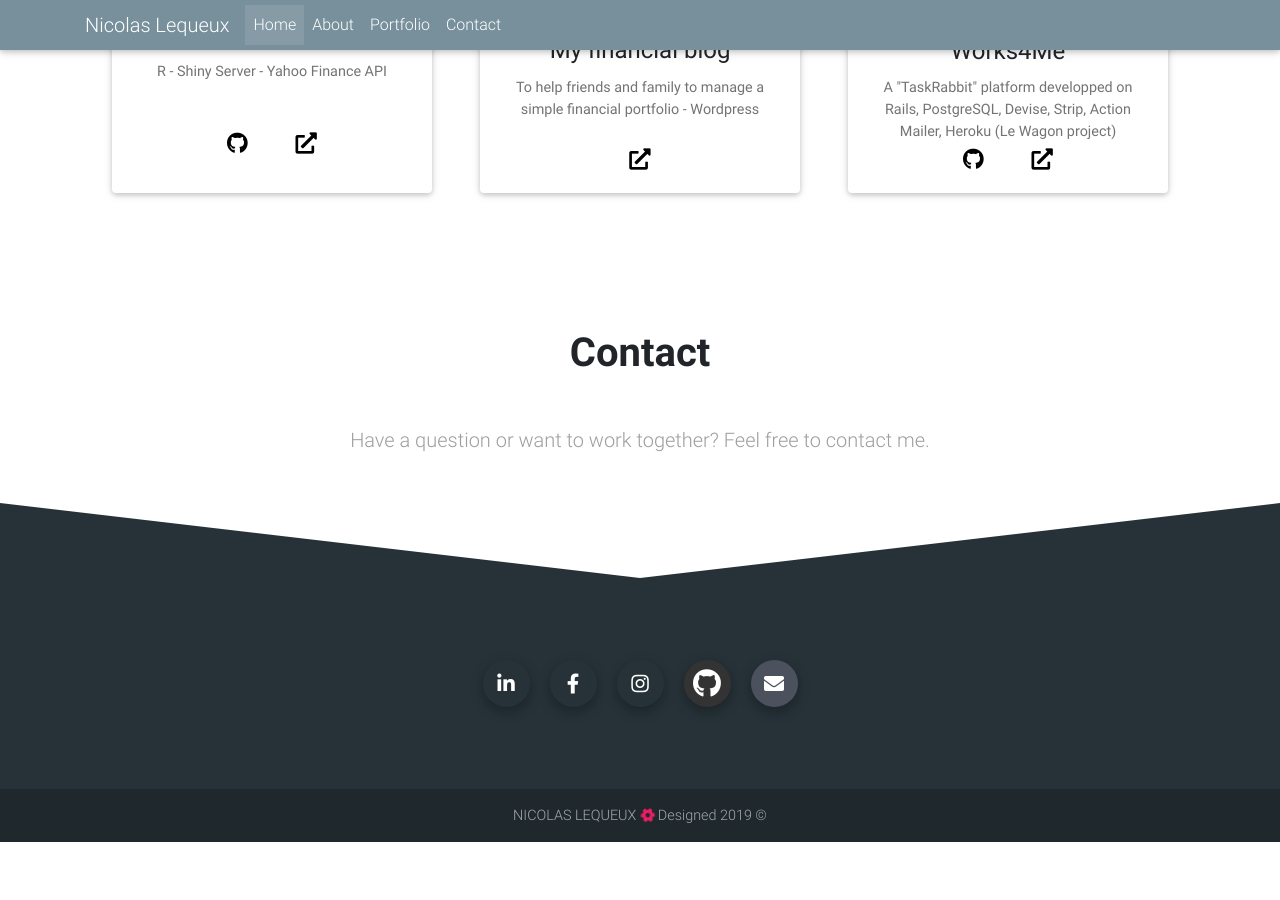
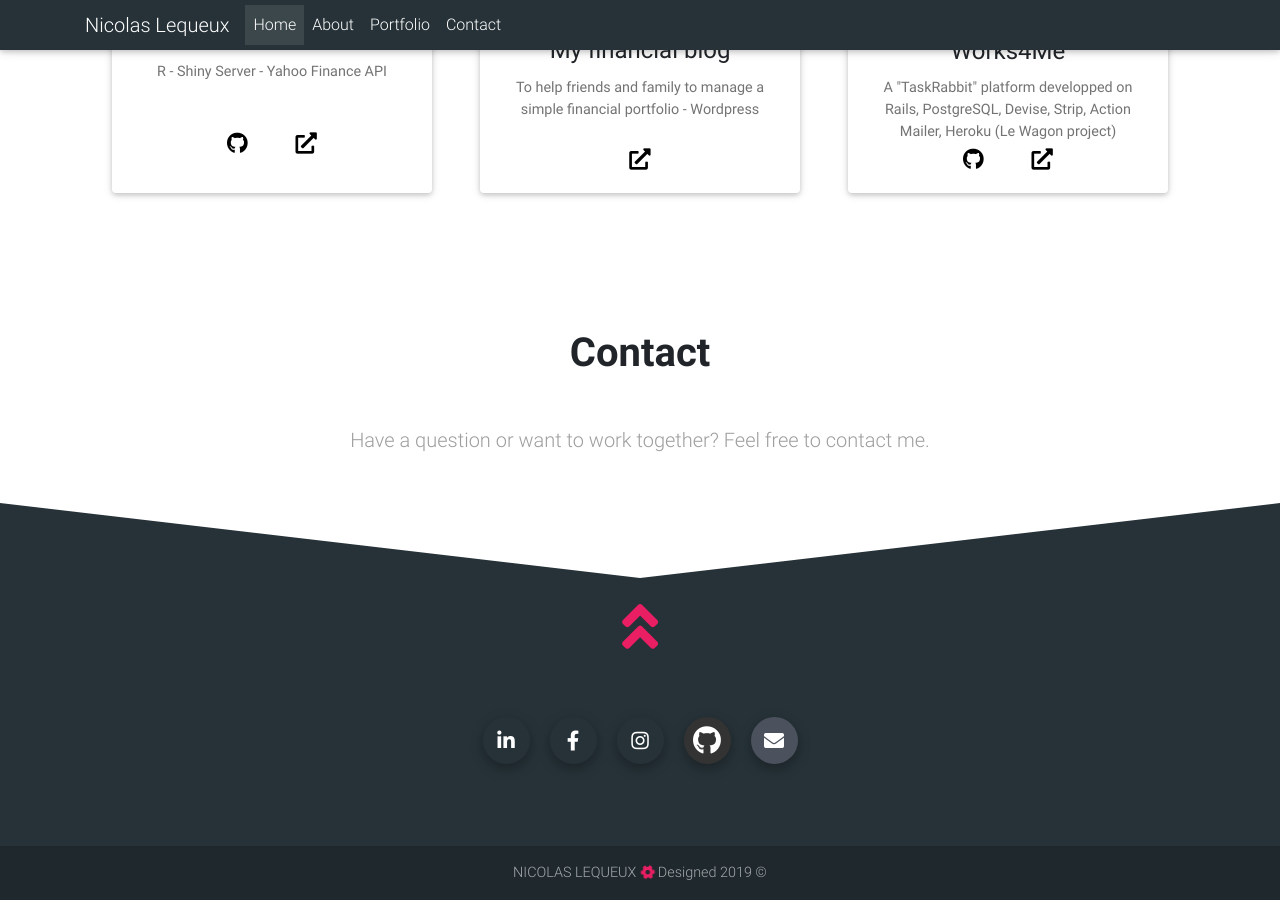
Before and after one commit to nicolaslequeux/nicolas-lequeux, a Jekyll site: the page built from index.md, in a window 1280 px wide and 900 px high, scrolled down 2557 px. Built offline with Jekyll 4.4.1, drawn with Linux system fonts in a browser that asks for light colours; nearby versions of some CDN libraries; before the commit the page ends 3399 px from its top, so only the background shows below that.

Commit message:
arrow back home

```diff
--- a/_includes/footer.html
+++ b/_includes/footer.html
@@ -1,25 +1,35 @@
-
 <footer class="page-footer font-small special-color-dark">
 
-<svg preserveAspectRatio="none" viewBox="0 0 100 100" width="100%" height="75px">
+    <svg preserveAspectRatio="none" viewBox="0 0 100 100" width="100%" height="75px">
         <path d="M0 0 L50 100 L100 0 Z" fill="white"></path>
     </svg>
+
+    <div class="text-center smooth-scroll wow zoomIn">
+        <a href="#intro"><i id="arrow-back-home" class="fas fa-angle-double-up pink-text fa-4x"></i></a>
+    </div>
 
     <div class="container">
         <div class="row">
             <div class="col-md-12 py-5">
                 <div class="mb-5 flex-center">
-                    <a class="btn-floating btn-linkedin" href="https://www.linkedin.com/in/nicolas-lequeux-5b02806/" target="_blank"><i class="fab fa-linkedin-in white-text mr-md-5 mr-3"></i></a>
-                    <a class="btn-floating btn-facebook" href="https://www.facebook.com/nicolas.lequeux.5" target="_blank"><i class="fab fa-facebook-f white-text mr-md-5 mr-3"></i></a>
-                    <a class="btn-floating btn-instagram" href="https://www.instagram.com/nicolas_lequeux/" target="_blank"><i class="fab fa-instagram white-text mr-md-5 mr-3"></i></a>
-                    <a class="btn-floating btn-git" href="https://github.com/nicolaslequeux" target="_blank"><i class="fab fa-github white-text mr-md-5 mr-3 fa-2x"></i></a>
-                    <a class="btn-floating btn-email" href="mailto: nicolas.lequeux@nlxtech.com"><i class="fas fa-envelope white-text mr-md-5 mr-3 "></i></a>
+                    <a class="btn-floating btn-linkedin" href="https://www.linkedin.com/in/nicolas-lequeux-5b02806/"
+                        target="_blank"><i class="fab fa-linkedin-in white-text mr-md-5 mr-3"></i></a>
+                    <a class="btn-floating btn-facebook" href="https://www.facebook.com/nicolas.lequeux.5"
+                        target="_blank"><i class="fab fa-facebook-f white-text mr-md-5 mr-3"></i></a>
+                    <a class="btn-floating btn-instagram" href="https://www.instagram.com/nicolas_lequeux/"
+                        target="_blank"><i class="fab fa-instagram white-text mr-md-5 mr-3"></i></a>
+                    <a class="btn-floating btn-git" href="https://github.com/nicolaslequeux" target="_blank"><i
+                            class="fab fa-github white-text mr-md-5 mr-3 fa-2x"></i></a>
+                    <a class="btn-floating btn-email" href="mailto: nicolas.lequeux@nlxtech.com"><i
+                            class="fas fa-envelope white-text mr-md-5 mr-3 "></i></a>
 
                 </div>
             </div>
         </div>
     </div>
+
     <div class="footer-copyright text-center py-3">
         NICOLAS LEQUEUX <i class="fas fa-cog fa-spin pink-text"></i> Designed 2019 &#xA9;
     </div>
+
 </footer>
--- a/_includes/header.html
+++ b/_includes/header.html
@@ -1,7 +1,9 @@
 <!-- Main navigation -->
 <header>
+
   <!--Navbar-->
-  <nav class="navbar navbar-expand-lg navbar-dark fixed-top scrolling-navbar">
+  <nav class="navbar navbar-expand-lg navbar-dark blue-grey darken-4 fixed-top scrolling-navbar">
+
     <div class="container smooth-scroll">
 
       <a class="navbar-brand" href="#">Nicolas Lequeux</a>
@@ -14,7 +16,7 @@
       <div class="collapse navbar-collapse" id="navbarSupportedContent-7">
         <ul class="navbar-nav mr-auto">
           <li class="nav-item active">
-            <a class="nav-link" href="#">Home <span class="sr-only">(current)</span></a>
+            <a class="nav-link" href="#intro">Home <span class="sr-only">(current)</span></a>
           </li>
           <li class="nav-item">
             <a class="nav-link" href="#about">About</a>
@@ -23,10 +25,11 @@
             <a class="nav-link" href="#portfolio">Portfolio</a>
           </li>
           <li class="nav-item">
-              <a class="nav-link" href="#contact">Contact</a>
-            </li>
+            <a class="nav-link" href="#contact">Contact</a>
+          </li>
         </ul>
       </div>
+
     </div>
   </nav>
 
@@ -41,12 +44,13 @@
           <!--Grid column-->
           <div class="col-md-12 mb-4 white-text text-center">
 
-            <h1 class="h1-responsive wow fadeInDown"  style="line-height: 1.5;" data-wow-delay="0.4s">
+            <h1 class="h1-responsive wow fadeInDown" style="line-height: 1.5;" data-wow-delay="0.4s">
               Hello, I'm <span style="color:#E31B6D">Nicolas Lequeux</span><br>Freelance full-stack web developper</h1>
 
             <br>
 
-            <a class="btn btn-outline-white btn-rounded wow fadeInDown" style="letter-spacing: 3px;" href="#about" data-wow-delay="0.4s">Welcome</a>
+            <a class="btn btn-outline-white btn-rounded wow fadeInDown" style="letter-spacing: 3px;" href="#about"
+              data-wow-delay="0.4s">Welcome</a>
 
           </div>
           <!--Grid column-->
--- a/assets/css/style.css
+++ b/assets/css/style.css
@@ -86,3 +86,9 @@ header,
 .card-portfolio-link i:hover {
     color: #E31B6D;
 }
+
+
+#arrow-back-home {
+    position: relative;
+    top: 20px;
+}
--- a/assets/js/script.js
+++ b/assets/js/script.js
@@ -1,6 +1,19 @@
 
 // Reveal Animations When Scrolling
 new WOW().init();
+
+
+// Close navbar on click outside hamburger button
+$('.navbar-collapse a').click(function(){
+    $(".navbar-collapse").collapse('hide');
+});
+
+
+//set active navigation after click
+$(".nav-link").on("click", (event) => {
+    $(".navbar-nav").find(".active").removeClass('active');
+    $(event.target).parent().addClass('active');
+  });
 
 
 // Calculation years-work-finance
```
Also changed, not shown: _includes/portfolio.html (+6 -4 lines).
